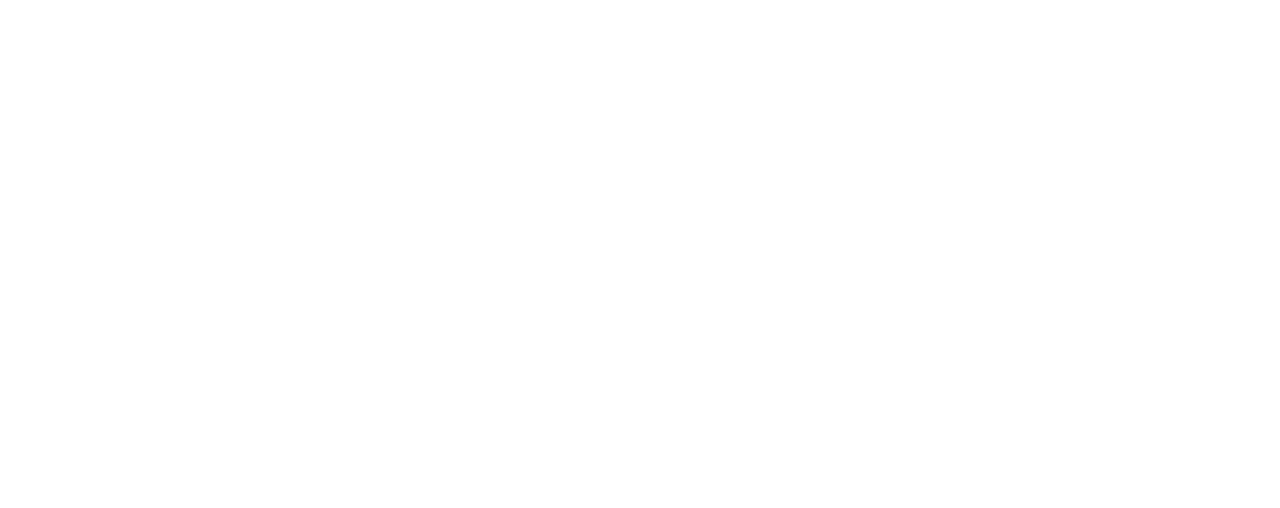
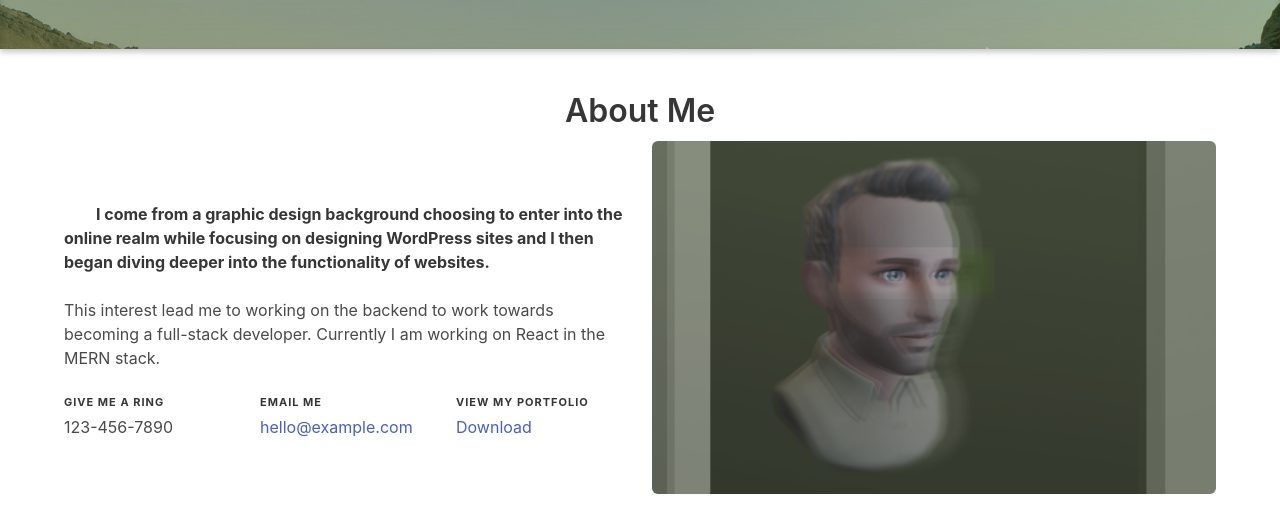
Before and after one commit to brandon-stewart-rgb/grumpy-milkshake, a React (Create React App) app: page /grumpy-milkshake/about in a window 1280 px wide. Shown: the part 444-952 px from the top of the page. Before the commit the page ends 800 px from the top, so only its background shows below. Built offline with nearby package versions, Linux system fonts and the light colour scheme.

Commit message:
browser router

```diff
--- a/public/css/style.css
+++ b/public/css/style.css
@@ -198,6 +198,12 @@
   margin: 4rem 0 4rem 0;
 
 }
+#about-me,  #contact,   #resume  {
+  padding: 0 2em;
+
+
+
+}
 
 .footer a {
   padding: 0rem 1rem 1rem 1rem;
--- a/src/App.js
+++ b/src/App.js
@@ -12,11 +12,11 @@
 
 	return (
 		<>
-			<Router>
+			<Router basename="/grumpy-milkshake">
 				<Nav />
 				<Switch>
 					<Route exact path="/" component={Home} />
-					<Route path="/about" component={About} />
+					<Route  path="/about" component={About} />
 					<Route path="/contact" component={Contact} />
 					<Route path="/portfolio" component={Portfolio} />
 					<Route path="/resume" component={Resume} />
--- a/src/assets/css/index.css
+++ b/src/assets/css/index.css
@@ -198,6 +198,12 @@
   margin: 4rem 0 4rem 0;
 
 }
+.about-me,  .contact,  .project,  .skills,  .resume  {
+  padding: 0 2em;
+  border: solid 1px red;
+
+
+}
 
 .footer a {
   padding: 0rem 1rem 1rem 1rem;
--- a/src/components/Hero.js
+++ b/src/components/Hero.js
@@ -13,6 +13,7 @@
 						<h1 className="subtitle profession">
 							A Third of the Stack Developer
 						</h1>
+						<div className='is-hidden-mobile'>
 						<Link to="/about">
 							<button className="button is-outlined is-medium mx-5" data-aos="fade-up">
 								About
@@ -28,6 +29,7 @@
 								Contact
 							</button>
 						</Link>
+						</div>
 					</div>
 				</div>
 			</section>
--- a/src/components/Nav/index.js
+++ b/src/components/Nav/index.js
@@ -8,16 +8,16 @@
 	return (
 		<nav className="navbar" role="navigation" aria-label="main navigation">
 			<div className="navbar-brand">
-				<a href="/" className="navbar-item">
+				<Link to="/" className="navbar-item">
 					<img
 						src={Logo}
 						alt="brandon stewart"
 						width="293"
 						height="33"
 					/>
-				</a>
+				</Link>
 
-				<a href='/'
+				<a
 					onClick={() => {
 						setisActive(!isActive);
 					}}
```
Also changed, not shown: package.json (line endings or trailing spaces).
